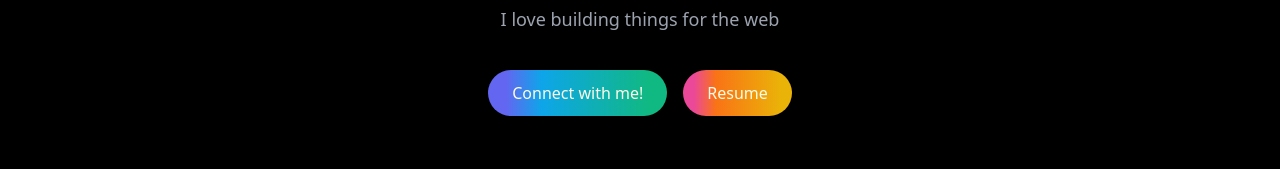
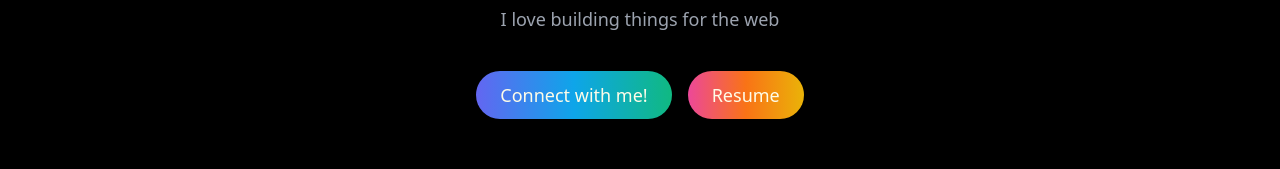
Before and after one commit to AnaCascante/Myportafolio, a React (Vite) app: page / in a window 1280 px wide. Shown: the part 419-588 px from the top of the page. Built offline with nearby package versions, Linux system fonts and the light colour scheme.

Commit message:
fixing buttons in hero section

```diff
--- a/src/components/Hero.tsx
+++ b/src/components/Hero.tsx
@@ -24,7 +24,7 @@ const Hero = () => {
           href="https://www.linkedin.com/in/ana-cascante-de-quadras-4301521a/"
           target="_blank"
           rel="noopener noreferrer"
-          className="hover:scale- inline transform rounded-full bg-gradient-to-r from-indigo-500 from-10% via-sky-500 via-30% to-emerald-500 to-90% px-6 py-3 text-yellow-50 transition-transform duration-300 hover:scale-150"
+          className="inline transform rounded-full bg-gradient-to-r from-indigo-500 via-sky-500 to-emerald-500 px-6 py-3 text-lg text-yellow-50 transition-transform duration-300 hover:scale-150"
         >
           Connect with me!
         </a>
@@ -34,7 +34,7 @@ const Hero = () => {
           href="https://www.canva.com/design/DAGIZrLBAV8/jcvItSPstlJa_F_akftVYg/view?utm_content=DAGIZrLBAV8&utm_campaign=designshare&utm_medium=link&utm_source=editor"
           target="_blank"
           rel="noopener noreferrer"
-          className="hover:scale- inline transform rounded-full bg-gradient-to-r from-pink-500 from-10% via-orange-500 via-30% to-yellow-500 to-90% px-6 py-3 text-yellow-50 transition-transform duration-300 hover:scale-150"
+          className="inline transform rounded-full bg-gradient-to-r from-pink-500 via-orange-500 to-yellow-500 px-6 py-3 text-lg text-yellow-50 transition-transform duration-300 hover:scale-150"
         >
           Resume
         </a>
```
